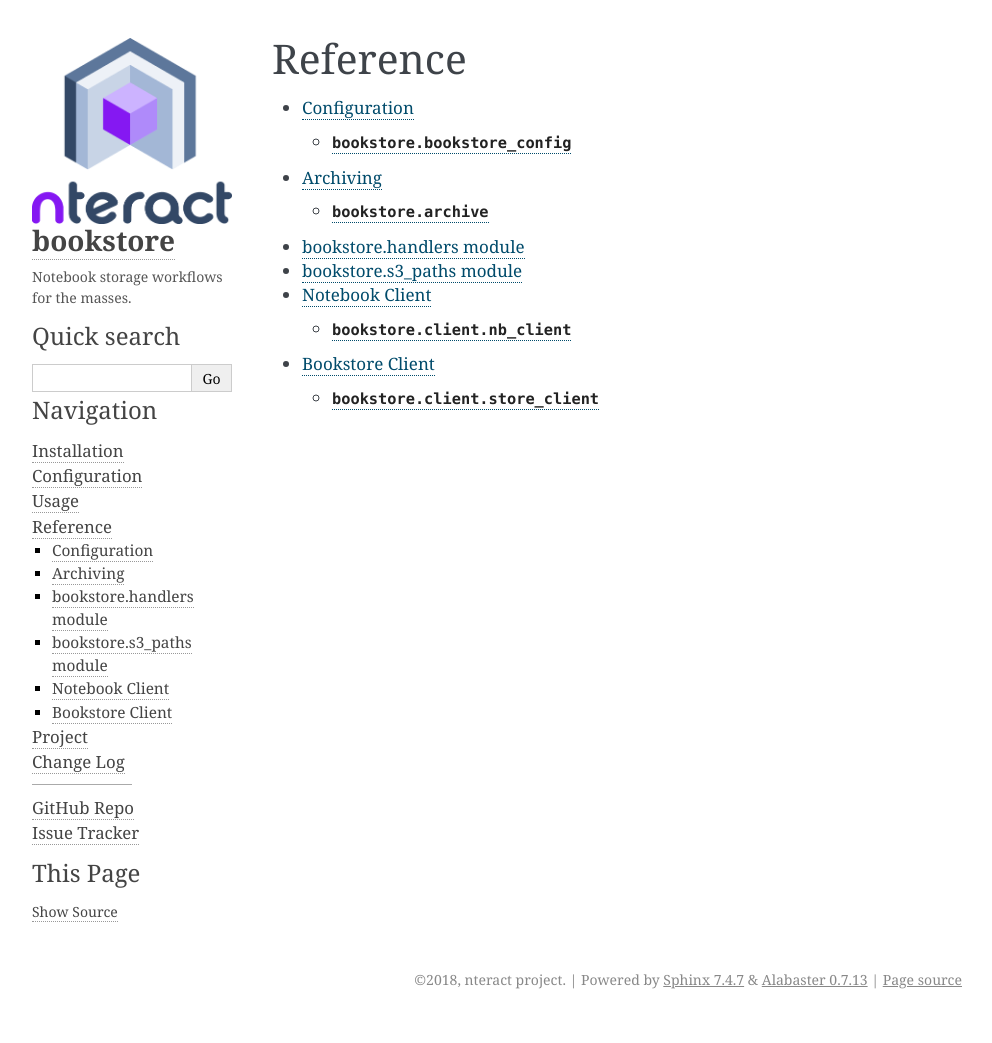
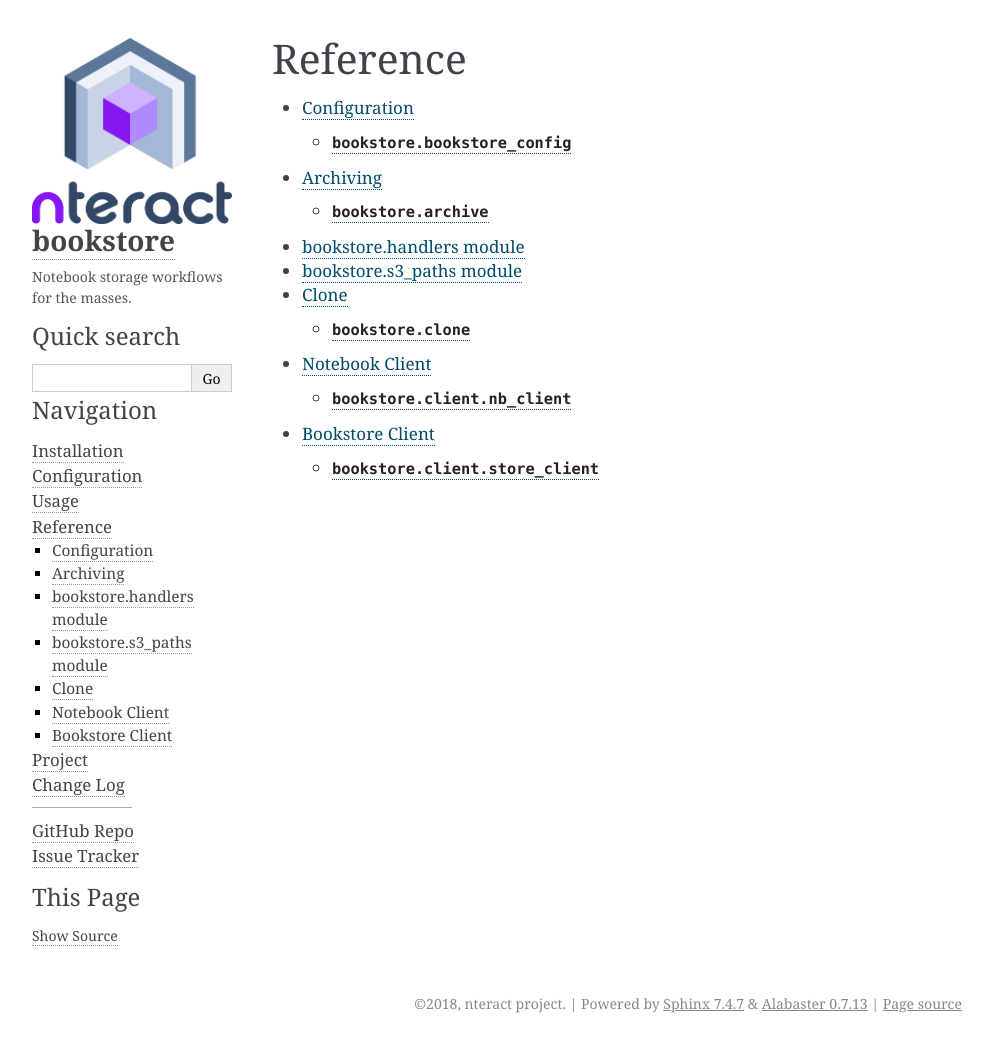
Before and after one commit to nteract/bookstore, a Sphinx documentation site: the page built from docs/source/reference/bookstore.rst, in a window 1280 px wide. Shown: the whole page, without its empty margins (148-1140 px from the left). Built offline with Sphinx 7.4.7, drawn with Linux system fonts in a browser that asks for light colours; before the commit the page ends 1019 px from its top, so only the background shows below that.

Commit message:
add autodoc for clone

```diff
--- a/docs/source/reference/bookstore.rst
+++ b/docs/source/reference/bookstore.rst
@@ -8,5 +8,6 @@ Reference
    archive
    handlers
    s3_paths
+   clone
    nb_client
    store_client
--- /dev/null
+++ b/docs/source/reference/clone.rst
@@ -0,0 +1,8 @@
+Clone
+=====
+
+``bookstore.clone``
+-------------------
+
+.. automodule:: bookstore.clone
+    :members:
```
